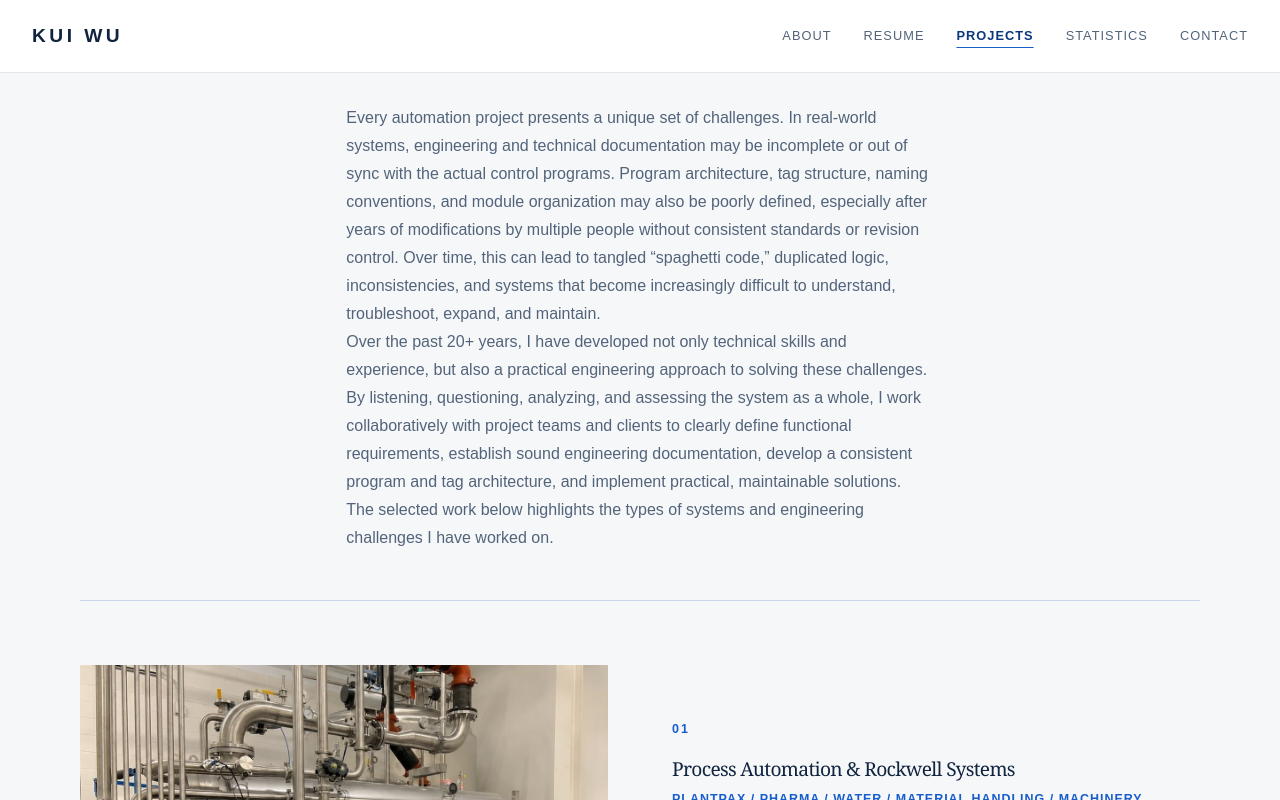
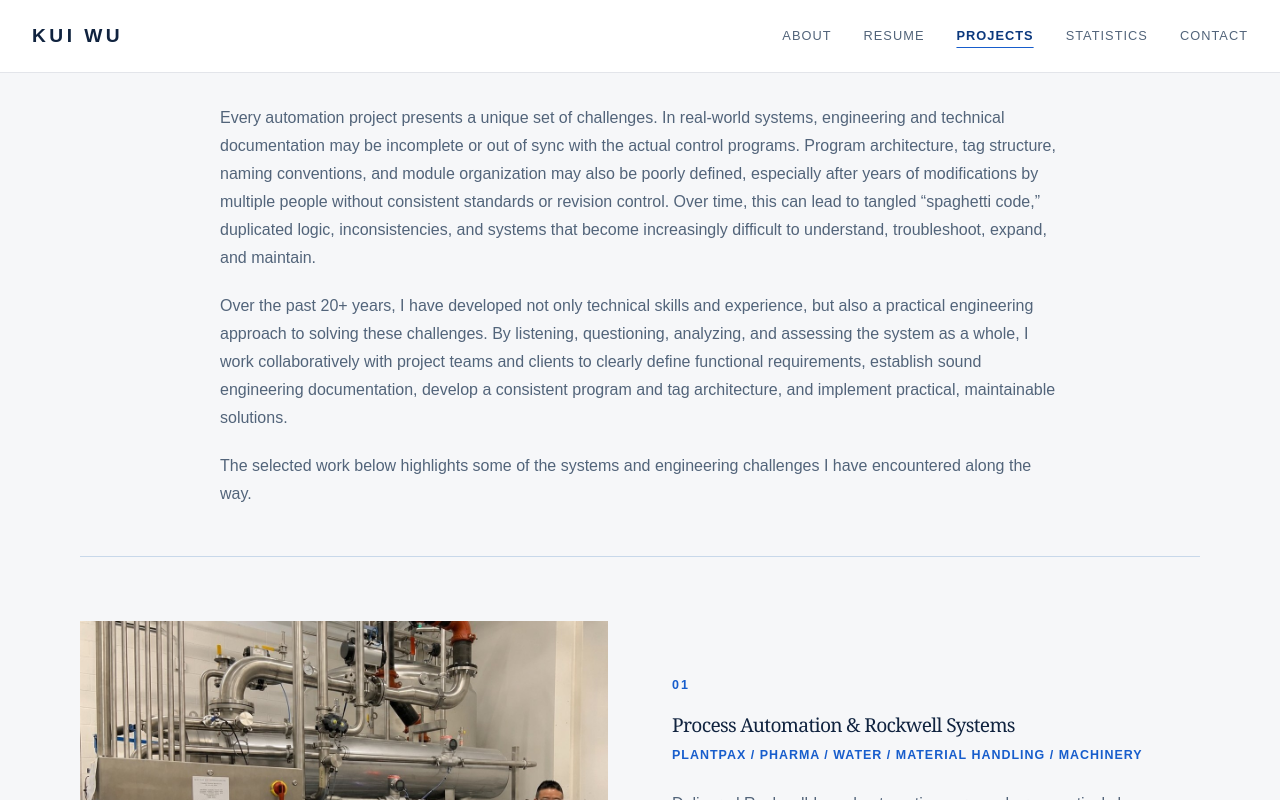
Before and after one commit to kwcontrols/KW-Portfolio, a Next.js app: page /experience in a window 1280 px wide. Shown: the top 800 px of the page. Built offline with nearby package versions, Linux system fonts and the light colour scheme.

Commit message:
Improve Projects intro layout and spacing

```diff
--- a/app/experience/page.tsx
+++ b/app/experience/page.tsx
@@ -74,8 +74,12 @@ export default function ProjectsPage() {
     <div className="site-shell" id="page-start">
       <SiteHeader />
       <main className="projects-page" id="projects">
-        <section className="projects-intro" aria-label="Projects introduction">
-          <p>
+        <section
+          className="projects-intro"
+          aria-label="Projects introduction"
+          style={{ maxWidth: "840px" }}
+        >
+          <p style={{ maxWidth: "none" }}>
             Every automation project presents a unique set of challenges. In
             real-world systems, engineering and technical documentation may be
             incomplete or out of sync with the actual control programs. Program
@@ -87,7 +91,7 @@ export default function ProjectsPage() {
             increasingly difficult to understand, troubleshoot, expand, and
             maintain.
           </p>
-          <p>
+          <p style={{ maxWidth: "none", marginTop: "20px" }}>
             Over the past 20+ years, I have developed not only technical skills
             and experience, but also a practical engineering approach to solving
             these challenges. By listening, questioning, analyzing, and
@@ -97,9 +101,9 @@ export default function ProjectsPage() {
             program and tag architecture, and implement practical, maintainable
             solutions.
           </p>
-          <p>
-            The selected work below highlights the types of systems and
-            engineering challenges I have worked on.
+          <p style={{ maxWidth: "none", marginTop: "20px" }}>
+            The selected work below highlights some of the systems and
+            engineering challenges I have encountered along the way.
           </p>
         </section>
 
```
